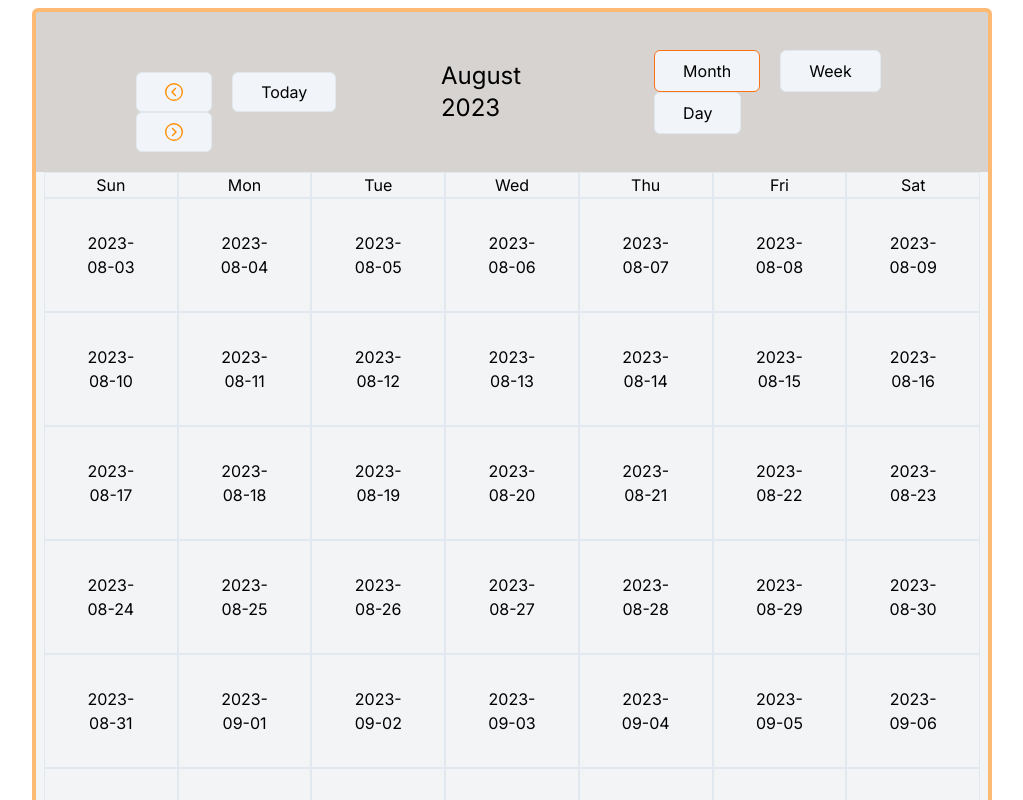
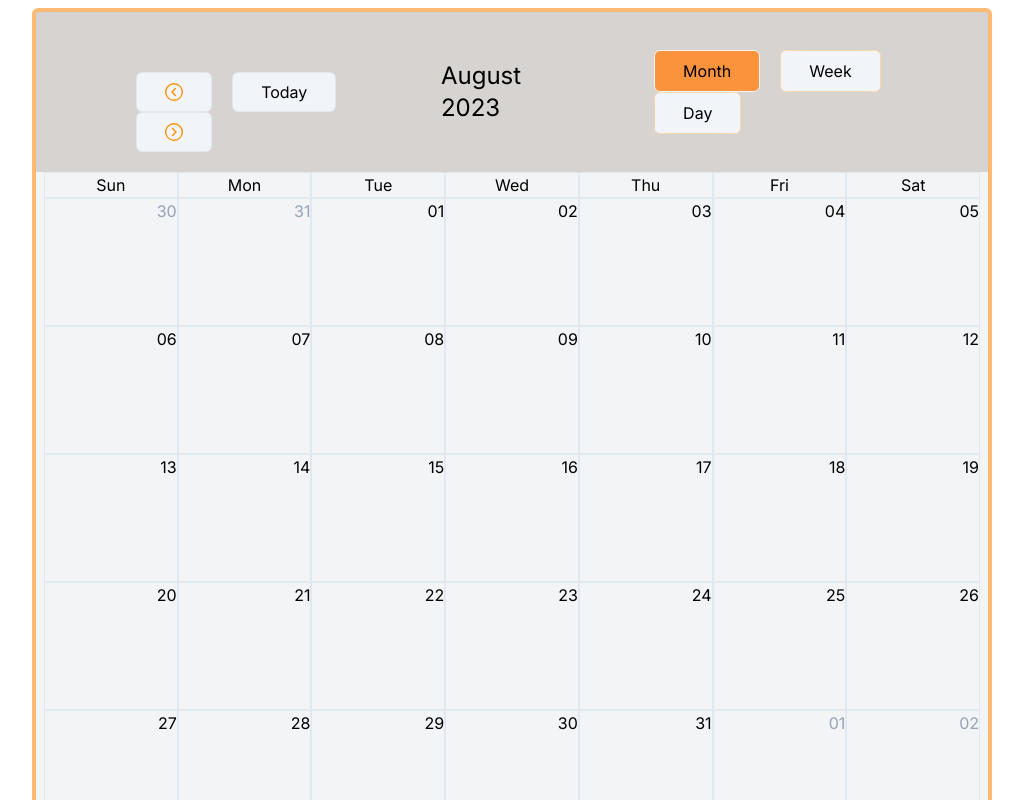
Before and after one commit to windhub77777/react-calendar, a Next.js app in the folder react_calendar/: page / in a window 1280 px wide. Both pictures are taken after a click on the button "Month". Shown: the top 800 px of the page, without its empty margins (128-1151 px from the left). Built offline with nearby package versions, Linux system fonts and the light colour scheme.

Commit message:
make month dynamic with next, prev and today button

```diff
--- a/react_calendar/components/Calendar/page.tsx
+++ b/react_calendar/components/Calendar/page.tsx
@@ -40,17 +40,16 @@ const Calendar = () => {
       setDate(formatDate)
     } else if (view == "Month" && type == "Prev") {
       let newDate = moment(date).subtract(daysInCurrentMonth, "days").format("YYYYY MM DD")
-
       let formatDate = new Date(newDate)
-      console.log("_____", formatDate);
       setDate(formatDate)
     } else if (view == "Month" && type == "Next") {
       let newDate = moment(date).add(daysInCurrentMonth, "days").format("YYYYY MM DD")
       let formatDate = new Date(newDate)
       setDate(formatDate)
+    } else if (type == "Today") {
+      setDate(new Date())
     }
   }
-  // console.log(date,">>>>>>>>>>>>");
 
   return (
     <>
@@ -72,11 +71,11 @@ const Calendar = () => {
           </div>
           <div className='px-20'>
             <button onClick={() => { setView("Month") }}
-              className={`px-7 py-2  rounded-md ml-5 bg-slate-100 hover:bg-orange-400 ${view == "Month" ? "bg-orange-400 border border-orange-500" : "border border-slate-200"}`}>Month</button>
+              className={`px-7 py-2  rounded-md ml-5  hover:bg-orange-400 ${view == "Month" ? "bg-orange-400 border border-slate-100 " : "border border-orange-200 bg-slate-100"}`}>Month</button>
             <button onClick={() => { setView("Week") }}
-              className={`px-7 py-2  rounded-md ml-5 bg-slate-100 hover:bg-orange-400 ${view == "Week" ? "bg-orange-400 border border-orange-500" : "border border-slate-200"}`}>Week</button>
+              className={`px-7 py-2  rounded-md ml-5  hover:bg-orange-400 ${view == "Week" ? "bg-orange-400 border border-slate-100 " : "border border-orange-200 bg-slate-100"}`}>Week</button>
             <button onClick={() => { setView("Day") }}
-              className={`px-7 py-2  rounded-md ml-5 bg-slate-100 hover:bg-orange-400 ${view == "Day" ? "bg-orange-400 border border-orange-500" : "border border-slate-200"}`}>Day</button>
+              className={`px-7 py-2  rounded-md ml-5  hover:bg-orange-400 ${view == "Day" ? "bg-orange-400 border border-slate-100 " : "border border-orange-200 bg-slate-100"}`}>Day</button>
           </div>
         </div>
       </div>
--- a/react_calendar/components/TableForm/MonthView/page.tsx
+++ b/react_calendar/components/TableForm/MonthView/page.tsx
@@ -1,39 +1,45 @@
-import React from 'react'
+import moment from 'moment';
+import React, { useEffect, useState } from 'react'
 
-const MonthView = ({date}:any) => {
+const MonthView = ({ __date }: any) => {
     let weekdayData = ["Sun", "Mon", "Tue", "Wed", "Thu", "Fri", "Sat"];
-    var daysDate = [];
-    for (var i = 0; i <= 41; i++) {
-       let formateDate = new Date(date); // here i'm using dynamic date coming from props
-       formateDate.setDate(formateDate.getDate() + i);
-        // Extract the year, month, and day from the future date
-        const year = formateDate.getFullYear();
-        const month = String(formateDate.getMonth() + 1).padStart(2, '0');
-        const day = String(formateDate.getDate()).padStart(2, '0');
-        // Format the date as "YYYY-MM-DD"
-        const formattedDate = `${year}-${month}-${day}`;
-        daysDate.push(formattedDate)
+    const [dayList, setDayList] = useState<any>([])
+
+    useEffect(() => {
+        getDateList(__date)
+    }, [__date])
+    function generateDates(startDate: any, numDays: any) {
+        const dates = [];
+        const oneDayInMilliseconds = 24 * 60 * 60 * 1000;
+        let currentDate = new Date(startDate);
+
+        // Find the Sunday before the startDate
+        while (currentDate.getDay() !== 0) {
+            currentDate = new Date(currentDate.getTime() - oneDayInMilliseconds);
+        }
+
+        // Generate dates for the required number of days
+        for (let i = 0; i < numDays; i++) {
+            const dateObject = {
+                date: new Date(currentDate),
+                isEnable: currentDate.getMonth() === startDate.getMonth(),
+            };
+            dates.push(dateObject);
+            currentDate = new Date(currentDate.getTime() + oneDayInMilliseconds);
+        }
+        return dates;
     }
+    const getDateList = (date__: any) => {
+        // Get the current date
+        const currentDate = new Date(date__);
 
-    // let renderDateList = daysDate.map((dateList, index) => {
+        // Set the first day of the current month
+        const firstDayOfMonth = new Date(currentDate.getFullYear(), currentDate.getMonth(), 1);
 
-    //     let current_datetime = new Date(dateList + "T00:00");
-    //     let t = current_datetime.toDateString().split(" ");
-    //     let formatted_date = t[2] + " " + t[1];
-    //     var weekday = ["Sat", "Sun", "Mon", "Tue", "Wed", "Thu", "Fri"];
-    //     let day = weekday[new Date(formatted_date).getDay()];
-    //     // console.log(">>>>>day", day);
-
-    //     return (
-    //         <li key={index} style={{ listStyleType: "none" }}
-    //         >
-    //             <h6>{day}</h6>
-    //             <h6>{formatted_date}</h6>
-    //         </li>
-    //     );
-    // });
-
-    console.log("renderDateList", daysDate);
+        // Generate 42 dates starting from the Sunday before the first day of the current month
+        const dates = generateDates(firstDayOfMonth, 42);
+        setDayList(dates)
+    }
 
     return (
         <>
@@ -41,7 +47,7 @@ const MonthView = ({date}:any) => {
                 {weekdayData?.map((item, index) => <p key={index} className=' text-center border border-slate-200'>{item}</p>)}
             </div>
             <div className='grid grid-cols-7 gap-0'>
-                {daysDate?.map((day, index) => <div key={index} className='border border-slate-200 p-8 text-center'>{day}</div>)}
+                {dayList?.map((day: any, index: any) => <div key={index} className={` ${day?.isEnable ? "" : "text-slate-400"}  border border-slate-200 h-32 text-right`}>{moment(day?.date?.toDateString()).format("DD")}</div>)}
             </div>
         </>
     )
--- a/react_calendar/components/TableForm/Weekview/page.tsx
+++ b/react_calendar/components/TableForm/Weekview/page.tsx
@@ -12,7 +12,7 @@ const WeekView = ({ date }: any) => {
         const month = moment(formateDate).format("MM")
         const day = moment(formateDate).format("ddd")
         const newDate = moment(formateDate).format("DD")
-        const formattedDate = `${day} ${month} / ${newDate}`;
+        const formattedDate = `${day} ${newDate} / ${month}`;
         daysDate.push(formattedDate)
     }
 
--- a/react_calendar/components/TableForm/page.tsx
+++ b/react_calendar/components/TableForm/page.tsx
@@ -3,10 +3,11 @@ import MonthView from './MonthView/page'
 import SingleDayView from './SingleDayView'
 import WeekView from './Weekview/page'
 const TableSection = ({ view ,date}: any) => {
+
     return (
         <div className='mx-2 h-screen overflow-y-scroll , scrollbar-thin , scrollbar-thumb-gray-400 , and scrollbar-track-gray-300 '>
             {view == "Week" && <WeekView date={date} />}
-            {view == "Month" && <MonthView date={date} />}
+            {view == "Month" && <MonthView __date={date} />}
             {view == "Day" && <SingleDayView date={date}/>}
         </div >
     )
```
